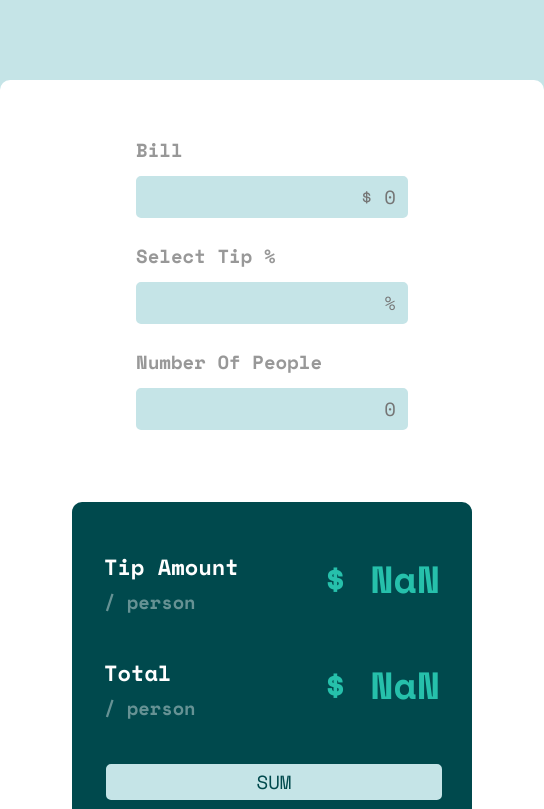
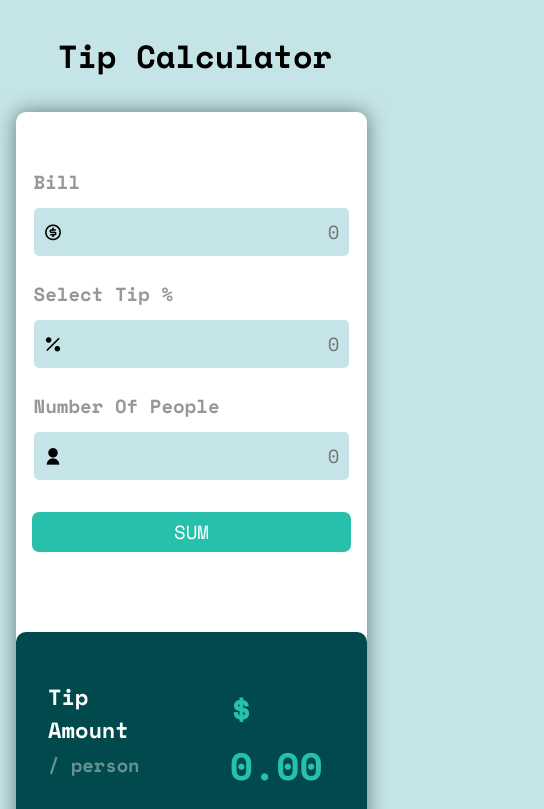
Before and after one commit to Adenike23/tip-calculator, a plain HTML site: page index.html in a window 390 px wide. Both pictures are taken after a click on the button "SUM". Shown: the top 809 px of the page, 544 px wide, since content can reach past the window. Drawn offline with nearby package versions, Linux system fonts and the light colour scheme.

Commit message:
media query updated

```diff
--- a/css/style.css
+++ b/css/style.css
@@ -16,6 +16,10 @@
 body{
     background-color: var(--light-greyish-cyan)
 }
+.title{
+    text-align: center;
+    margin-top: 2rem;
+}
 main{
     background-color: white;
     align-items: center;
@@ -24,39 +28,39 @@ main{
     display: grid;
     grid-template-columns: repeat(2, 1fr);
     border-radius: 10px;
-    width: 60rem;
+    width: 80%;
     margin: 5rem auto;
+    box-shadow: 0px 0px 20px var(--dark-greyish-cyan);
 }
 ::placeholder{
     text-align: right;
 }
 .mainLeft{
-    margin: 1.5rem 0;
+    margin: 1rem 0;
     display: flex;
     flex-direction: column;
     justify-content: center;
     font-size: 19px;
-    width: 17rem;
+    width: 90%;
+
+}
+.mainLeft div{
+    background-color: var(--light-greyish-cyan);
+    display: flex;
+    align-items: center;
+    justify-content: space-between;
+    padding: 10px;
+    border-radius: 5px;
+    width: 100%;
 }
 label{
     opacity: .4;
     font-weight: 700;
     margin-bottom: 12px;
 }
-input[type='text'] {
-    padding:  5px 10px;
-}
 input{
     all: unset;
-    border: 2px solid var(--light-greyish-cyan);
-    background-color: var(--light-greyish-cyan);
-    border-radius: 5px;
-}
-.small{
-    /* font-size: 10px;
-    color: rgb(143, 48, 48);
-    margin: 3px 0 0 5px;
-    display: none; */
+    text-align: right;
 }
 .calBox{
     background-color: var(--very-dark-cyan);
@@ -86,33 +90,52 @@ input[type='text']:hover{
     border-color: var(--very-dark-cyan);
 }
 .sum:hover{
-    background-color: var(--strong-cyan)
+    background-color: var(--light-greyish-cyan)
 }
-input[type='button']{
+.sum, .reset {
+    all: unset;
     display: block;
     width: 100%;
     font-size: 19px;
     padding: 4px 0;
     border-radius: 7px;
     margin-top: 10px;
-    border-color: var(--very-dark-cyan);
+    border: 2px solid var(--strong-cyan);
     text-align: center;
-    color: var(--very-dark-cyan);
+    color: var(--white);
     cursor: pointer;
+    background-color: var(--strong-cyan);
+}
+.sum{
+    width: 90%;
+    margin: 2rem auto;
 }
 @media screen and (max-width:992px) {
     main{
         grid-template-columns: repeat(1, 1fr);
-        width: 34rem;
+        width: 80%;
     }
     .mainLeft{
         margin: 1.5rem auto;
     }
     .calBox{
-        width: 25rem;
+        width: 100%;
         margin: 1rem auto;
     }
     .amount{
         gap: 5rem;
     }
 }
+@media screen and (max-width:480px) {
+    main{
+        width: 90%;
+        margin: 2rem 1rem;
+        padding: 2rem 0;
+    }
+}
+@media screen and (max-width:370px) {
+    .mainLeft div{
+        width: 90%;
+        margin: 0 auto;
+    }
+}
--- a/index.html
+++ b/index.html
@@ -6,24 +6,37 @@
     <link rel="preconnect" href="https://fonts.googleapis.com">
     <link rel="preconnect" href="https://fonts.gstatic.com" crossorigin>
     <link href="https://fonts.googleapis.com/css2?family=Space+Mono:wght@400;700&display=swap" rel="stylesheet">
+    <link href="https://cdn.jsdelivr.net/npm/remixicon@3.4.0/fonts/remixicon.css" rel="stylesheet">
     <link rel="stylesheet" href="/css/style.css">
+    <link rel="icon" type="image/png" href="/images/favicon-32x32.png">
     <title>Tip Calculator</title>
 </head>
 <body>
+    <h1 class="title">Tip Calculator</h1>
     <main>
         <div class="a">
             <div class="mainLeft">
                 <label for="bill">Bill</label>
-                <input type="text" class="bill" id="bill" placeholder="$ 0">
+                <div>
+                    <i class="ri-money-dollar-circle-line"></i>
+                    <input type="text" class="bill" id="bill" placeholder=" 0">
+                </div>
             </div>
             <div class="mainLeft">
                 <label for="selectTip">Select Tip %</label>
-                <input type="text" class="selectTip" id="selectTip" placeholder="&percnt;">
+                <div>
+                    <i class="ri-percent-fill"></i>
+                    <input type="text" class="selectTip" id="selectTip" placeholder="0">
+                </div>
             </div>
             <div class="mainLeft">
                 <label for="noOfPeople">Number Of People</label>
-                <input type="text" class="noOfPeople" id="noOfPeople" placeholder="0">
+                <div>
+                    <i class="ri-user-fill"></i>
+                    <input type="text" class="noOfPeople" id="noOfPeople" placeholder="0">
+                </div>
             </div>
+            <input type="button" class="sum" value="SUM">
         </div>
         <div class="calBox">
             <div class="amount">
@@ -40,7 +53,7 @@
                 </div>
                 <h1>$ <span class="totalAnswer">0.00</span></h1>
             </div>
-            <input type="button" class="sum" value="SUM">
+            <!-- <input type="button" class="sum" value="SUM"> -->
             <input type="button" class="reset" value="RESET">
         </div>
     </main>
--- a/js/main.js
+++ b/js/main.js
@@ -8,12 +8,12 @@ const  reset = document.querySelector('.reset');
 const textWarning = document.querySelector('.small')
 
 total.addEventListener('click', function() {
-    if (bill.value.length <= 0 || selectTip.value.length <= 0 || noOfPeople.value.length) {
-        bill.value.textContent = ''
-        selectTip.value.textContent = ''
-        noOfPeople.value.textContent = ''
-// } else if (noOfPeople.value === 0) {
-//     textWarning.style.display = 'block'
+    if (bill.value.length <= 0 || selectTip.value.length <= 0 ||
+         noOfPeople.value.length <= 0 || Number(noOfPeople.value) < 1) {
+        bill.value = ''
+        selectTip.value = ''
+        noOfPeople.value = ''
+            return
 }
 
 const a = (selectTip.value/100) * bill.value
@@ -23,3 +23,11 @@ const cal2 = bill.value/noOfPeople.value;
 const cal3 = cal2 + cal;
 totalAnswer.textContent = `${cal3}`
 })
+
+reset.addEventListener('click', function() {
+    bill.value = '';
+    selectTip.value = '';
+    noOfPeople.value = '';
+    tipAnswer.textContent = '0.00';
+    totalAnswer.textContent = '0.00'
+})
```
